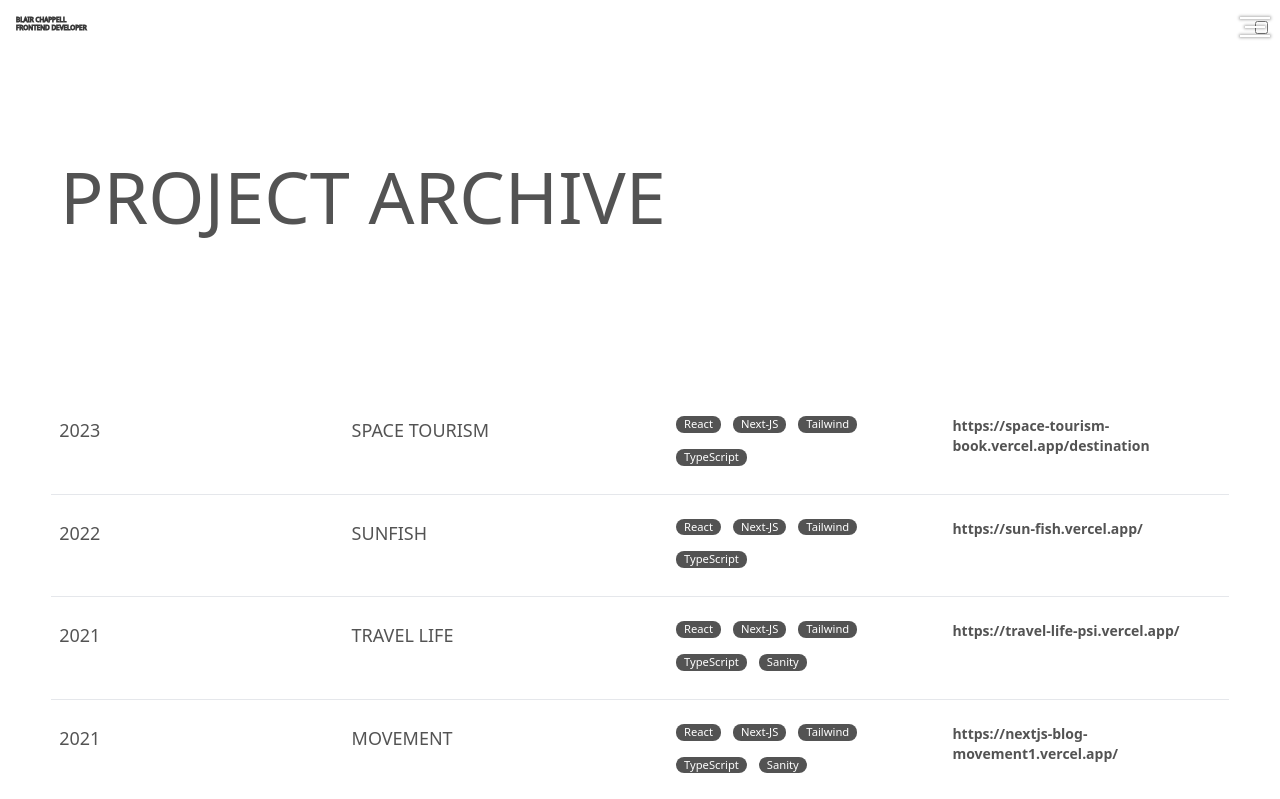
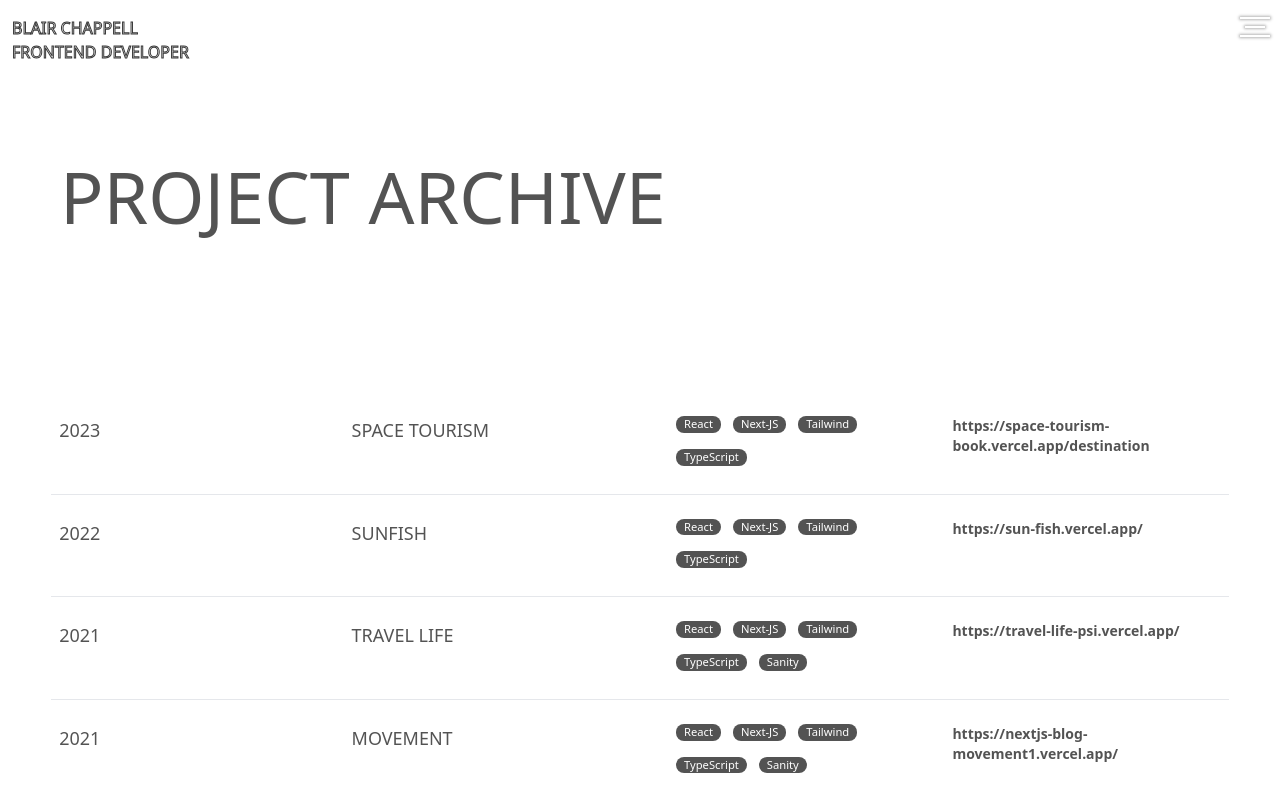
Before and after one commit to blairhb7/portfolio-updated, a Next.js app: page /Sections/archive in a window 1280 px wide. Shown: the top 799 px of the page. Built offline with nearby package versions, Linux system fonts and the light colour scheme.

Commit message:
fixed 2nd

```diff
--- a/app/Components/nav.tsx
+++ b/app/Components/nav.tsx
@@ -5,21 +5,34 @@ const nav = () => {
   return (
     <>
     <main className=" w-screen bg-transparent fixed z-50">
-        <nav className=' flex justify-between py-4 px-3 uppercase'>
+        <nav className=' flex justify-between py-4 px-2 uppercase'>
            <Link href={'/'}>
                  <div className="flex flex-col">
-                    <h1 id='logo' className=" text-[.4em] lg:text-md px-1 font-medium leading-tight text-white shadow-black outline">Blair Chappell <br/> <span className=' text-xslg:text-base'>frontend developer</span></h1>
+                    <h1 id='logo' className=" text-[.5em] md:text-base px-1 font-medium leading-tight text-white shadow-black outline">Blair Chappell <br/> <span className=' text-xslg:text-base'>frontend developer</span></h1>
                  </div>
             </Link>
             <div className="">
             <header>
-                <input type='checkbox' id='toggle' className='' />
-                <label className='toggle-btn toggle-btn__cross z-40' htmlFor='toggle'>
+                <input type='checkbox' id='toggle' className='hidden' />
+                <label className='toggle-btn ' htmlFor='toggle'>
                     <div className="bar"></div>
                     <div className="bar"></div>
                     <div className="bar"></div>
                 </label>
+                <nav id='navmenu' className=''>
+                    <ul className=' flex flex-col gap-4 text-sm md:text-xl justify-center items-center font-light text-white h-screen'>
+                    <li className='hover:-translate-x-3 duration-500'><Link className='hover:underline underline-offset-8  duration-500 ' href={'/'}>Home</Link></li>
+                    <li className='hover:-translate-x-3 duration-500'><Link className='hover:underline underline-offset-8 hover:translate-x-3' href={'/Sections/featureProjects'}>Featured Project</Link></li>
+                    <li className='hover:-translate-x-3 duration-500'><Link className='hover:underline underline-offset-8 hover:translate-x-3' href={'/Sections/experience-about'}>Experience</Link></li>
+                    <li className='hover:-translate-x-3 duration-500'><Link className='hover:underline underline-offset-8 hover:translate-x-3' href={'/Sections/archive'}>Project Archive</Link></li>
+                    <li className='hover:-translate-x-3 duration-500'><Link className='hover:underline underline-offset-8 hover:translate-x-3' href={'/Sections/contact'}>Contact</Link></li>
+                    <div className=" flex gap-3 z-50 justify-center py-1 ">
+                            <Link href={`https://github.com/blairhb7`}><img className='h-10 w-10' src={"/G.png"} alt={"github"}  /></Link>
+                            <Link href={`https://www.linkedin.com/in/blair-chappell-23818420a/`}><img  className='h-10 w-10' src={"/L.png"} alt={"linkedin"}  /></Link>
+                    </div>
+                    </ul>
 
+                </nav>
             </header>
 
             </div>
```
